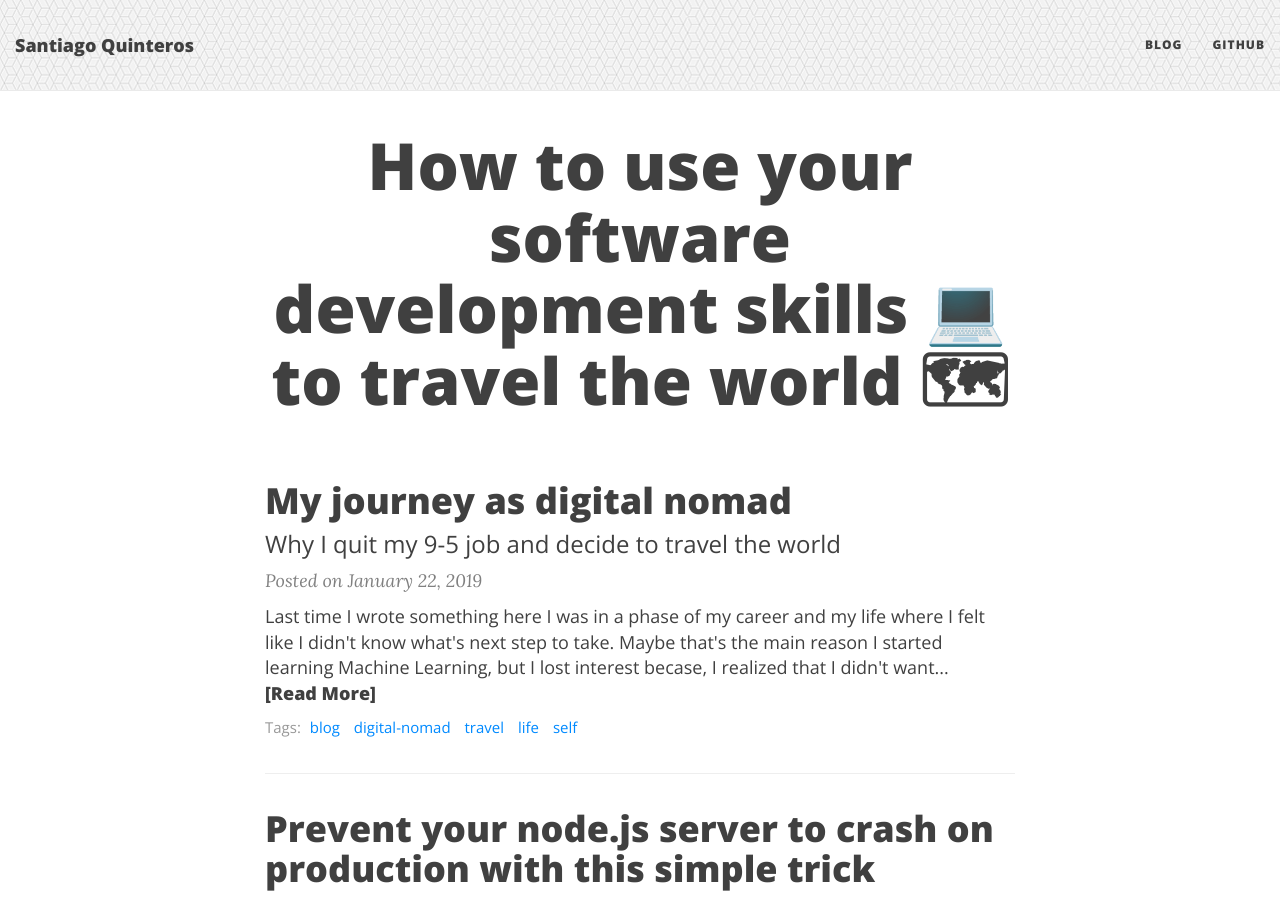
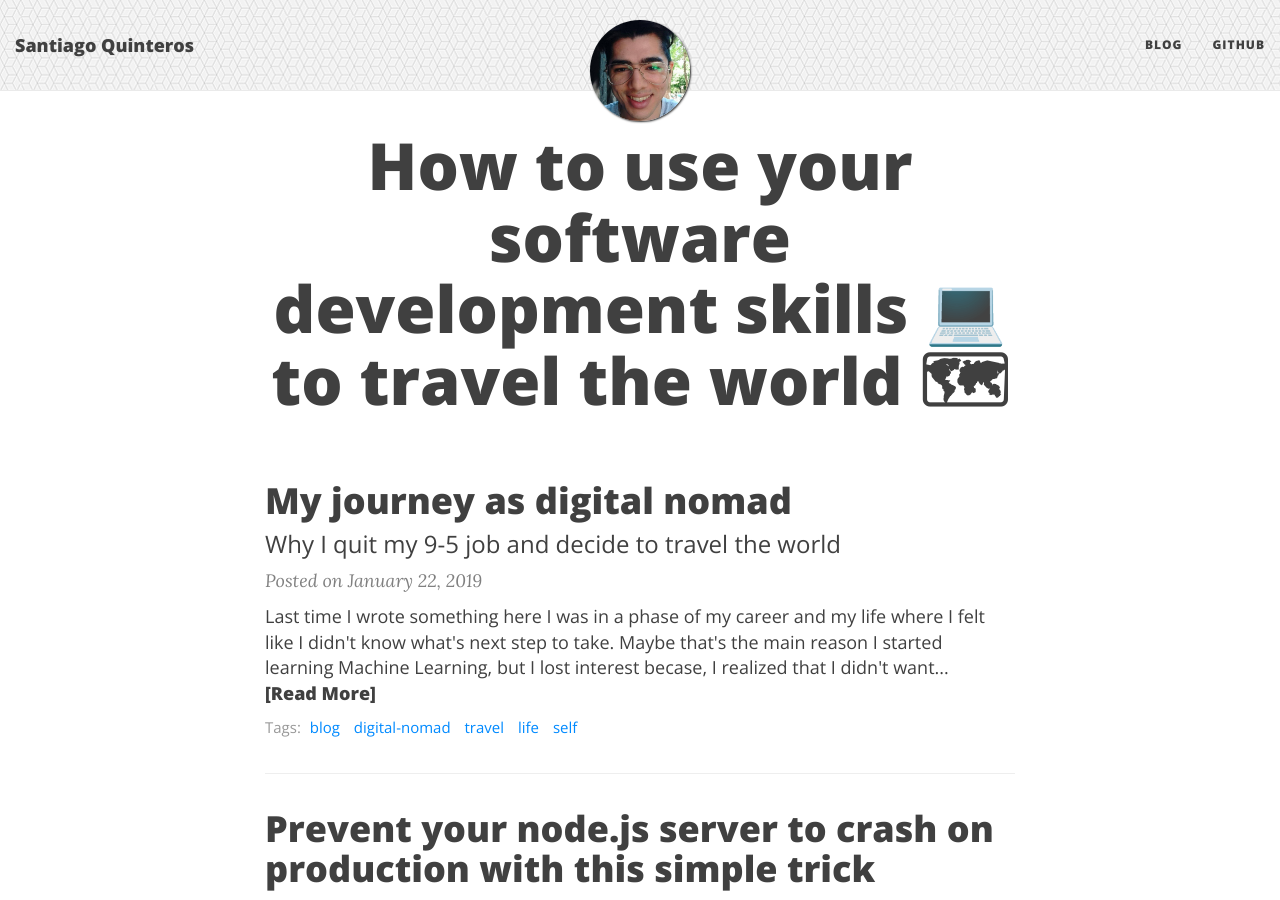
Before and after one commit to ElianCordoba/softwareontheroad, a Jekyll site: the page built from index.html, in a window 1280 px wide and 900 px high. Built offline with Jekyll 4.4.1, drawn with Linux system fonts in a browser that asks for light colours; nearby versions of some CDN libraries; the list of posts is cut into pages by our own code.

Commit message:
Update _config.yml

```diff
--- a/_config.yml
+++ b/_config.yml
@@ -29,7 +29,7 @@ navbar-links:
 
 # Image to show in the navigation bar - image must be a square (width = height)
 # Remove this parameter if you don't want an image in the navbar
-# avatar: "/img/avatar-icon.png"
+avatar: "/img/profile.jpg"
 
 # If you want to have an image logo in the top-left corner instead of the title text,
 # then specify the following parameter
```
